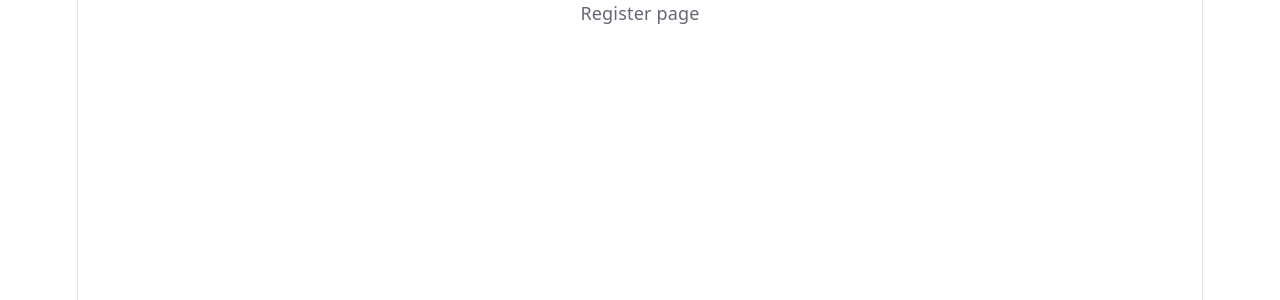
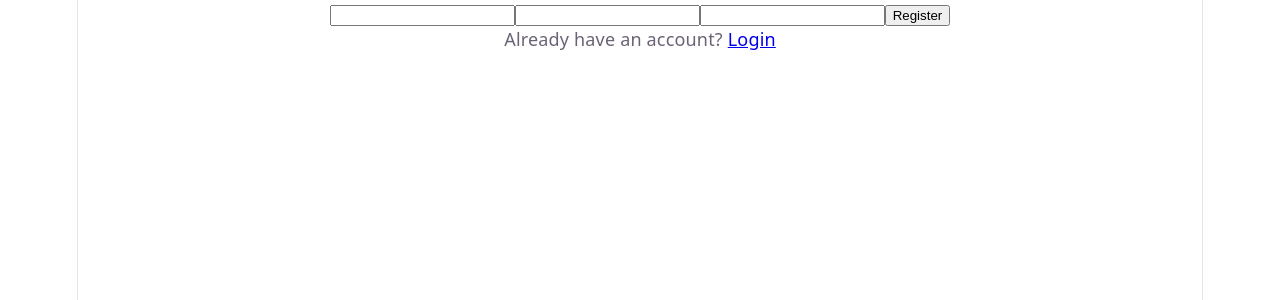
Before and after one commit to TiborGrznar/task-app, a React (Vite) app in the folder frontend/: page /register in a window 1280 px wide. Shown: the top 300 px of the page. Built offline with nearby package versions, Linux system fonts and the light colour scheme.

Commit message:
Add working Register page with confirmation and redirect

```diff
--- a/frontend/src/pages/Register.tsx
+++ b/frontend/src/pages/Register.tsx
@@ -1,5 +1,67 @@
+import React, { useState } from "react";
+import { useAuth } from "../context/useAuth";
+import axios from "axios";
+import { useNavigate, Link } from "react-router-dom";
+
+/**
+ * Registration page. Creates a new account via AuthContext's register()
+ * (doesn't log the user in automatically — see AuthService.register on the
+ * backend). On success, shows a confirmation and redirects to /login after
+ * a short delay so the user has time to read it.
+ */
 function Register() {
-    return <div>Register page</div>;
+    const { register } = useAuth();
+    const [email, setEmail] = useState("");
+    const [password, setPassword] = useState("");
+    const [name, setName] = useState("");
+    const [error, setError] = useState("");
+    const navigate = useNavigate();
+    const [success, setSuccess] = useState(false);
+
+
+        const handleSubmit = async (event: React.SyntheticEvent<HTMLFormElement>) => {
+        event.preventDefault();
+        setError("");
+
+        try {
+            await register(email, password, name);
+            setSuccess(true);
+            setTimeout(() => navigate("/login"), 1500);
+        } catch (err) {
+            // Trust the backend's message when it responded,
+            // otherwise fall back to a generic one (e.g. backend unreachable)
+            if (axios.isAxiosError(err) && err.response) {
+                setError(err.response.data.message);
+            } else {
+                setError("Something went wrong. Please try again.")
+            }
+        }
+    };
+
+    return (
+        <form onSubmit={handleSubmit}>
+            <input
+                type="email"
+                value={email}
+                onChange={(event: React.ChangeEvent<HTMLInputElement>) => setEmail(event.target.value)}
+            />
+            <input
+                type="password"
+                value={password}
+                onChange={(event: React.ChangeEvent<HTMLInputElement>) => setPassword(event.target.value)}
+            />
+            <input
+                type="text"
+                value={name}
+                onChange={(event: React.ChangeEvent<HTMLInputElement>) => setName(event.target.value)}
+                />
+            {success && <p>Account created! Redirecting to login...</p>}
+            {error && <p>{error}</p>}
+            <button type="submit">Register</button>
+            <p>Already have an account? <Link to="/login">Login</Link></p>
+        </form>
+    );
+
 }
 
 export default Register;
```
